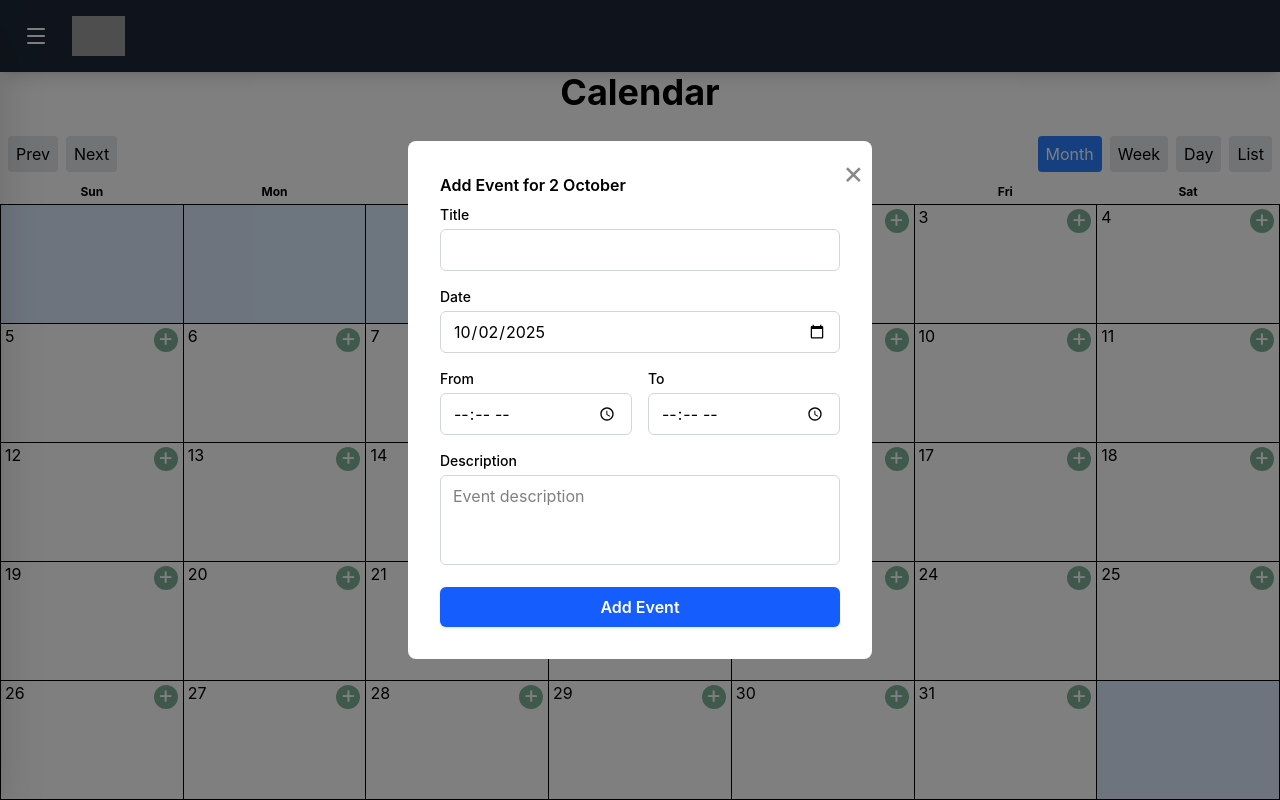
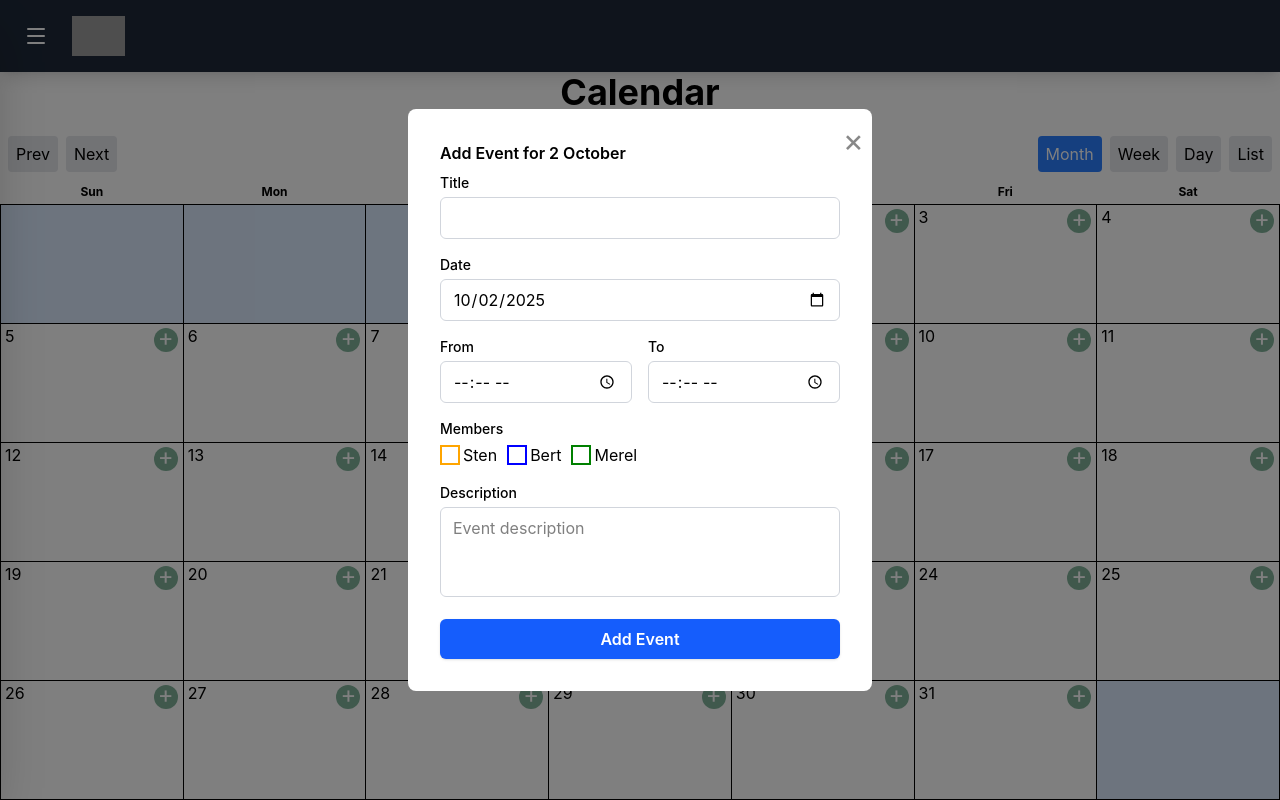
Before and after one commit to StenPelzer/INFWAD-Calendar, a React (Vite) app: page / in a window 1280 px wide. Both pictures are taken after a click on the button 896 px from the left and 221 px from the top of the page. Built offline with nearby package versions, Linux system fonts and the light colour scheme; grey boxes are pictures that could not be loaded.

Commit message:
Add members to create event form

```diff
--- a/src/features/calendar/features/event/assets/styles.scss
+++ b/src/features/calendar/features/event/assets/styles.scss
@@ -1,3 +1,57 @@
+@import '../../../../../_variables.scss';
+
 .create-event-form {
-  min-width: 400px;
+  width: 400px;
+
+  @media screen and (max-width: 450px) {
+    width: 100%;
+  }
 }
+
+.member-checkbox-group {
+  display: flex;
+  flex-wrap: wrap;
+  gap: 5px 10px;
+
+  .member-checkbox {
+    position: relative;
+    display: flex;
+    align-items: center;
+    cursor: pointer;
+    gap: 3px;
+
+    input {
+      display: none;
+
+      &:checked + .custom-checkbox {
+        background-color: var(--member-color);
+      }
+    }
+
+    .custom-checkbox {
+      background: transparent;
+      display: block;
+      width: 20px;
+      aspect-ratio: 1;
+      border: solid 2px var(--member-color);
+      position: relative;
+      transition: $transition;
+
+      &::before {
+        content: '';
+        display: block;
+        width: 100%;
+        height: 100%;
+        background-color: white;
+        clip-path: polygon(
+          28% 38%,
+          41% 53%,
+          75% 24%,
+          86% 38%,
+          40% 78%,
+          15% 50%
+        );
+      }
+    }
+  }
+}
--- a/src/features/calendar/features/event/components/CreateEvent.tsx
+++ b/src/features/calendar/features/event/components/CreateEvent.tsx
@@ -1,5 +1,7 @@
 import React from 'react'
+import useQueryGetMembers from '../hooks/QueryGetMembers'
 import type { EventType } from '../types/EventType'
+import type { MemberType } from '../types/MemberType'
 import '../assets/styles.scss'
 
 type CreateEventProps = {
@@ -12,6 +14,13 @@ function CreateEvent({ selectedDate, setSelectedDate }: CreateEventProps) {
   const [eventTimeFrom, setEventTimeFrom] = React.useState('')
   const [eventTimeTo, setEventTimeTo] = React.useState('')
   const [eventTitle, setEventTitle] = React.useState('')
+  const [eventMembers, setEventMembers] = React.useState<Array<MemberType>>([])
+  const [members, setMembers] = React.useState<Array<MemberType>>([])
+
+  React.useEffect(() => {
+    const result = useQueryGetMembers()
+    setMembers(result.members)
+  }, [])
 
   function onSubmit(e: React.FormEvent) {
     e.preventDefault()
@@ -20,6 +29,7 @@ function CreateEvent({ selectedDate, setSelectedDate }: CreateEventProps) {
       date: selectedDate,
       timeFrom: eventTimeFrom,
       timeTo: eventTimeTo,
+      members: eventMembers,
       description: eventText,
     })
     setSelectedDate(null)
@@ -112,6 +122,40 @@ function CreateEvent({ selectedDate, setSelectedDate }: CreateEventProps) {
         <div>
           <label
             className="block text-sm font-medium mb-1"
+            htmlFor="event-members"
+          >
+            Members
+          </label>
+          <div className="member-checkbox-group">
+            {members.map((member) => (
+              <label
+                key={member.id}
+                className="member-checkbox"
+                style={{ ['--member-color' as any]: member.color }}
+              >
+                <input
+                  type="checkbox"
+                  value={member.id}
+                  checked={eventMembers.some((m) => m.id === member.id)}
+                  onChange={(e) => {
+                    if (e.target.checked) {
+                      setEventMembers([...eventMembers, member])
+                    } else {
+                      setEventMembers(
+                        eventMembers.filter((m) => m.id !== member.id),
+                      )
+                    }
+                  }}
+                />
+                <div className="custom-checkbox"></div>
+                {member.name}
+              </label>
+            ))}
+          </div>
+        </div>
+        <div>
+          <label
+            className="block text-sm font-medium mb-1"
             htmlFor="event-desc"
           >
             Description
--- a/src/features/calendar/features/event/types/EventType.tsx
+++ b/src/features/calendar/features/event/types/EventType.tsx
@@ -1,8 +1,11 @@
+import type { MemberType } from './MemberType'
+
 export type EventType = {
   id?: string
   title: string
   date: Date
   timeFrom: string
   timeTo: string
+  members: Array<MemberType>
   description: string
 }
```
